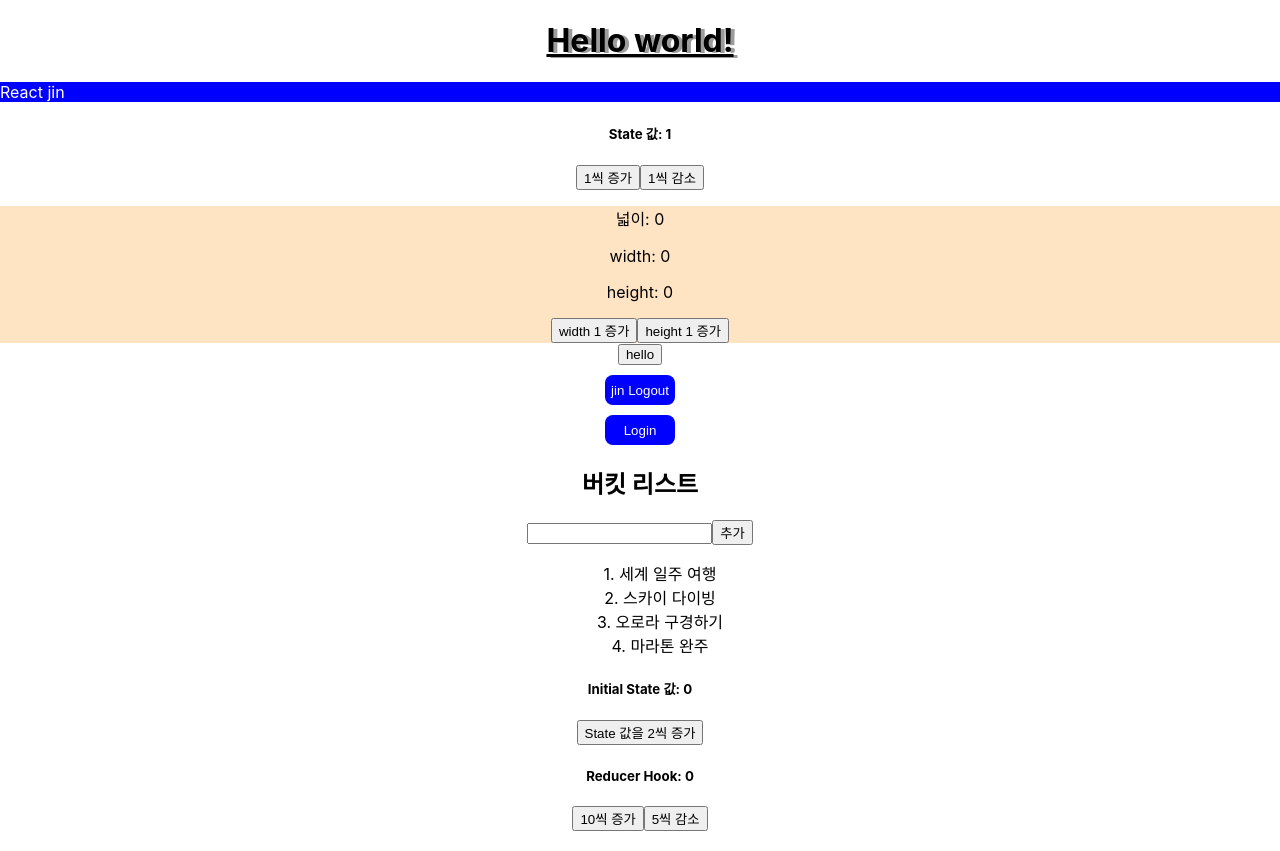
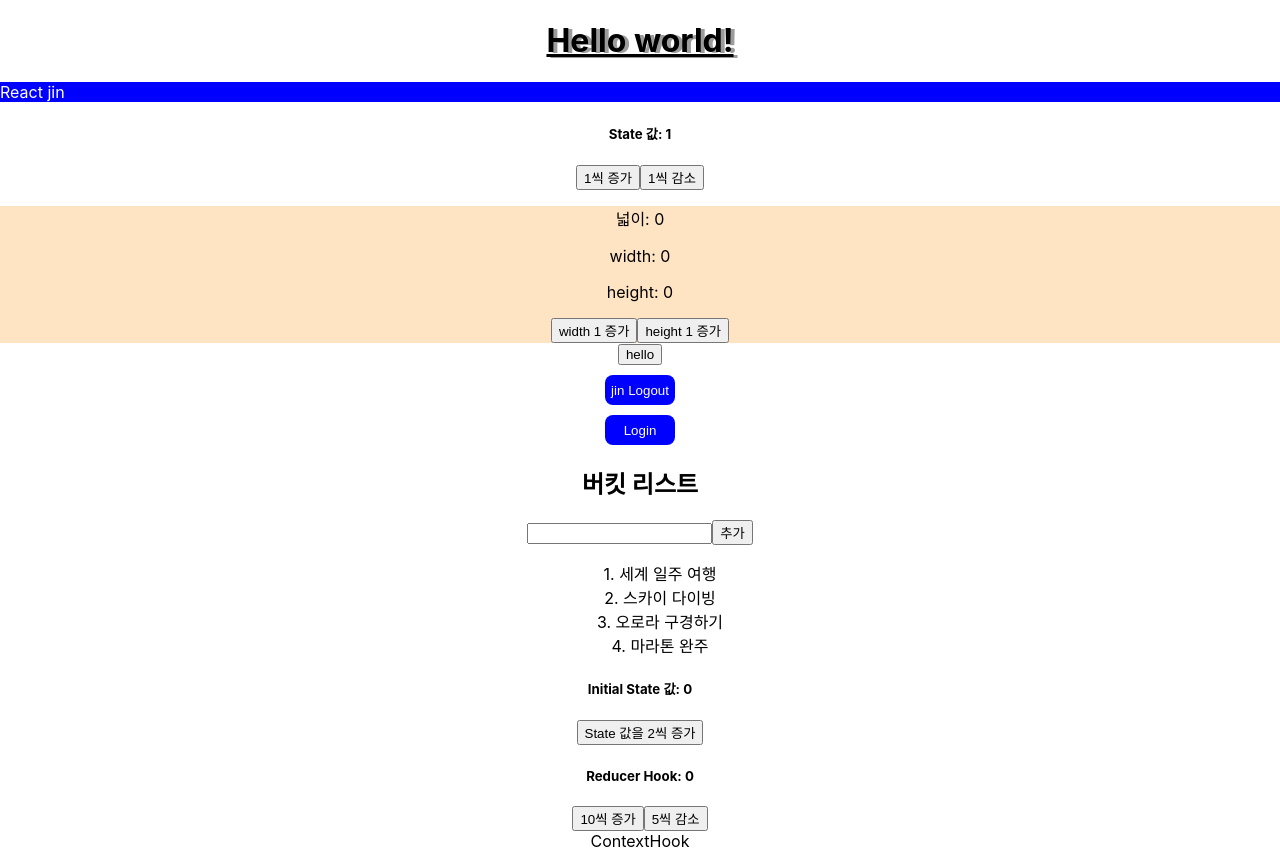
Before and after one commit to nwnp/react, a React (Create React App) app in the folder tcp-school/: page / in a window 1280 px wide. Built offline with nearby package versions, Linux system fonts and the light colour scheme.

Commit message:
context hook

```diff
--- a/tcp-school/src/App.jsx
+++ b/tcp-school/src/App.jsx
@@ -8,6 +8,7 @@ import { ControlPanel } from './components/ControlPanel';
 import { Array } from './components/Array';
 import { StateHook } from './components/hooks/StateHook';
 import { ReducerHook } from './components/hooks/ReducerHook';
+import { ContextHook } from './components/hooks/ContextHook';
 
 export const App = () => {
   return (
@@ -26,6 +27,7 @@ export const App = () => {
       <Array />
       <StateHook />
       <ReducerHook />
+      <ContextHook />
     </div>
   );
 }
--- /dev/null
+++ b/tcp-school/src/components/hooks/ContextHook.jsx
@@ -0,0 +1,7 @@
+import React, { memo } from 'react'
+
+export const ContextHook = memo(() => {
+  return (
+    <div>ContextHook</div>
+  )
+})
```
